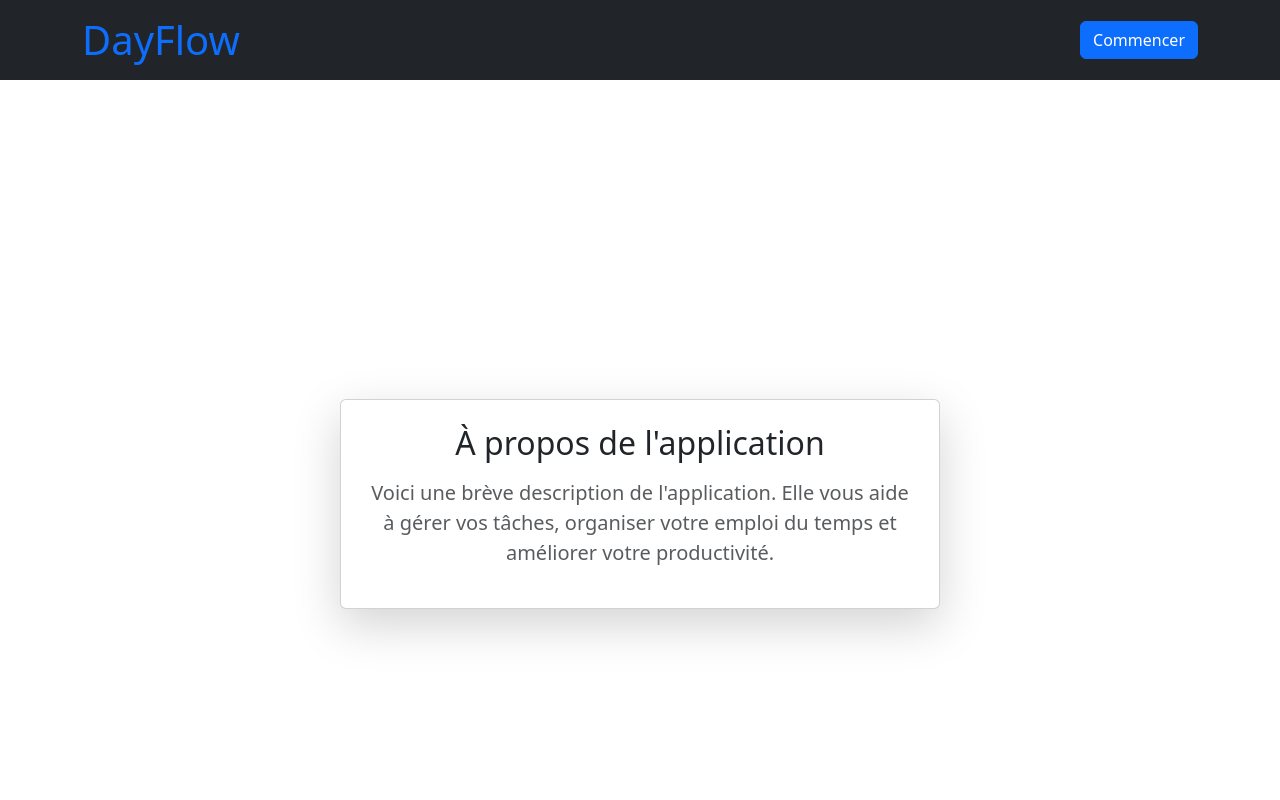
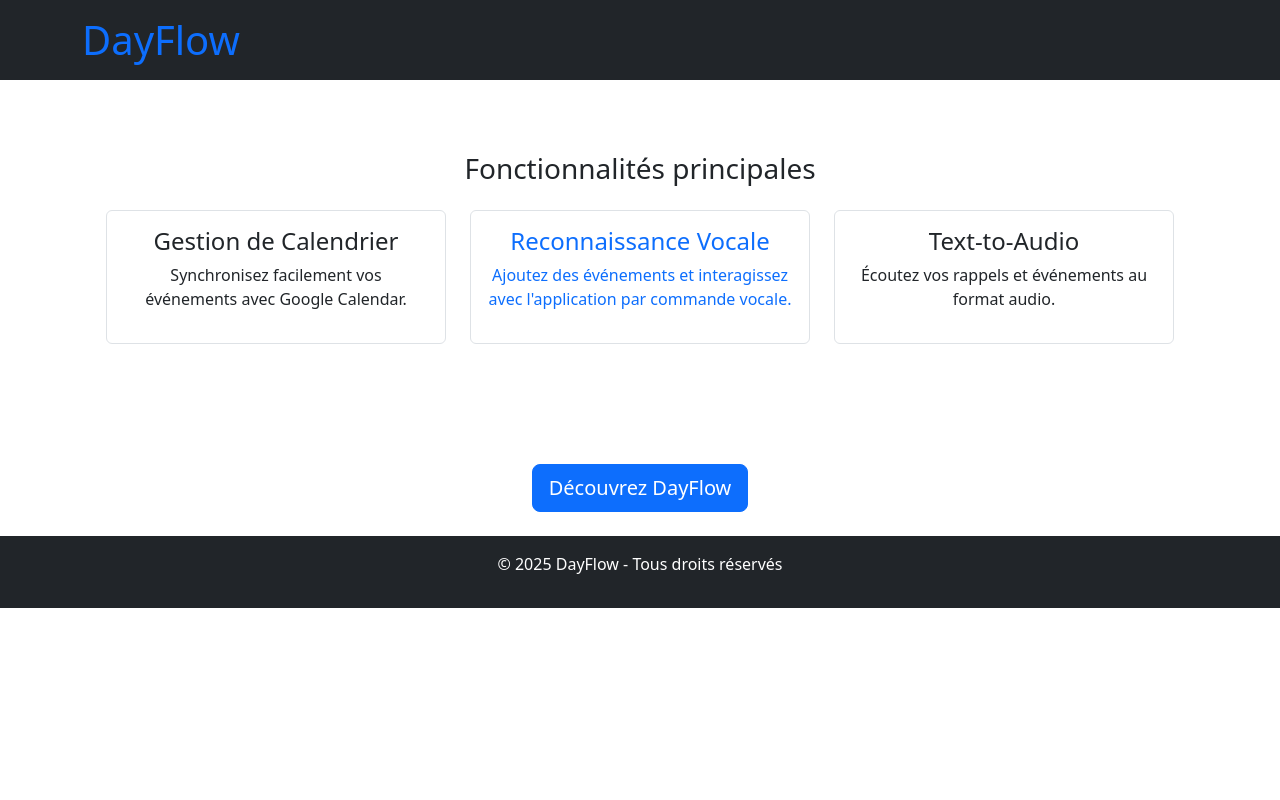
Before and after one commit to RatovosonPascal/DayFlow, a React (Create React App) app: page /about in a window 1280 px wide. Shown: the top 800 px of the page. Built offline with nearby package versions, Linux system fonts and the light colour scheme.

Commit message:
rearrange pages

```diff
--- a/src/components/Header.js
+++ b/src/components/Header.js
@@ -8,7 +8,7 @@ const Header = () => {
       <a href="/" className="text-decoration-none">
   <h1 className="m-0">DayFlow</h1>
 </a>
-        <button className="btn btn-primary">Commencer</button>
+
       </div>
     </header>
   );
--- a/src/pages/AboutPage.js
+++ b/src/pages/AboutPage.js
@@ -1,15 +1,44 @@
 import React from 'react';
+import { Link } from "react-router-dom";
 
 const AboutPage = () => {
   return (
-    <div className="container d-flex justify-content-center align-items-center vh-100">
-      <div className="card shadow-lg p-4 rounded" style={{ maxWidth: "600px", width: "100%" }}>
-        <h2 className="text-center mb-3">À propos de l'application</h2>
-        <p className="text-muted text-center lead">
-          Voici une brève description de l'application. Elle vous aide à gérer vos tâches, organiser votre emploi du temps et améliorer votre productivité.
-        </p>
+    <div>
+    <section className="features py-5">
+    <div className="container text-center">
+      <h3 className="mb-4">Fonctionnalités principales</h3>
+      <div className="row">
+        <div className="col-md-4 mb-4">
+          <div className="feature p-3 border rounded">
+            <h4>Gestion de Calendrier</h4>
+            <p>Synchronisez facilement vos événements avec Google Calendar.</p>
+          </div>
+        </div>
+        <div className="col-md-4 mb-4">
+              <Link to="/chatbot" className="text-decoration-none">
+                <div className="feature p-3 border rounded">
+                  <h4>Reconnaissance Vocale</h4>
+                  <p>Ajoutez des événements et interagissez avec l'application par commande vocale.</p>
+                </div>
+              </Link>
+            </div>
+        <div className="col-md-4 mb-4">
+          <div className="feature p-3 border rounded">
+            <h4>Text-to-Audio</h4>
+            <p>Écoutez vos rappels et événements au format audio.</p>
+          </div>
+        </div>
       </div>
     </div>
+  </section>
+   <div className="container text-center mt-5">
+
+<Link to="/register" className="btn btn-primary btn-lg">
+  Découvrez DayFlow
+</Link>
+
+</div>
+</div>
   );
 };
 
--- a/src/pages/HomePage.js
+++ b/src/pages/HomePage.js
@@ -1,4 +1,5 @@
 import React from 'react';
+import { Link } from "react-router-dom";
 
 
 
@@ -22,32 +23,13 @@ const HomePage = () => {
         </div>
       </section>
 
+    <div className="container text-center mt-5">
 
-      <section className="features py-5">
-        <div className="container text-center">
-          <h3 className="mb-4">Fonctionnalités principales</h3>
-          <div className="row">
-            <div className="col-md-4 mb-4">
-              <div className="feature p-3 border rounded">
-                <h4>Gestion de Calendrier</h4>
-                <p>Synchronisez facilement vos événements avec Google Calendar.</p>
-              </div>
-            </div>
-            <div className="col-md-4 mb-4">
-              <div className="feature p-3 border rounded">
-                <h4>Reconnaissance Vocale</h4>
-                <p>Ajoutez des événements et interagissez avec l'application par commande vocale.</p>
-              </div>
-            </div>
-            <div className="col-md-4 mb-4">
-              <div className="feature p-3 border rounded">
-                <h4>Text-to-Audio</h4>
-                <p>Écoutez vos rappels et événements au format audio.</p>
-              </div>
-            </div>
-          </div>
-        </div>
-      </section>
+<Link to="/about" className="btn btn-primary btn-lg">
+  Découvrez DayFlow
+</Link>
+
+</div>
 
 
     </div>
```
